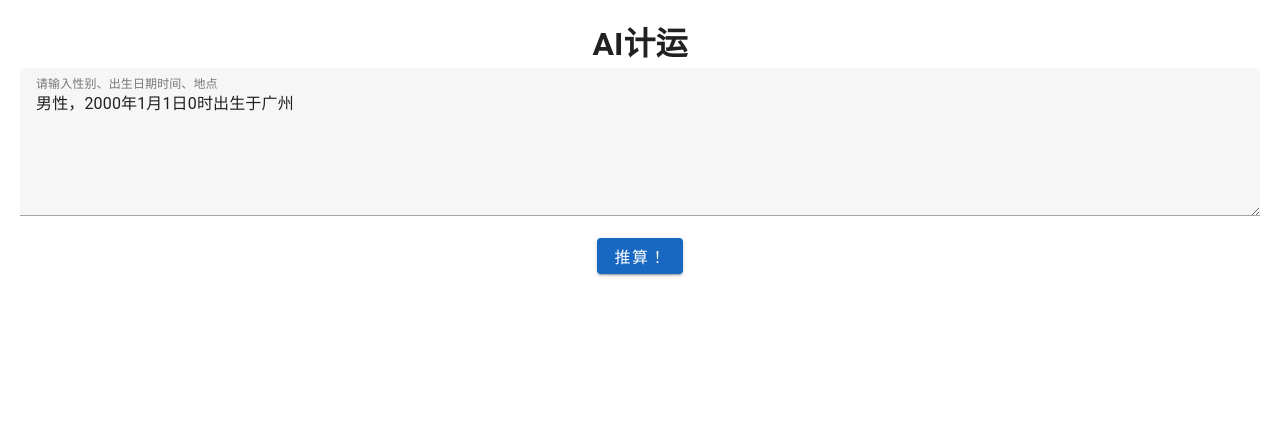
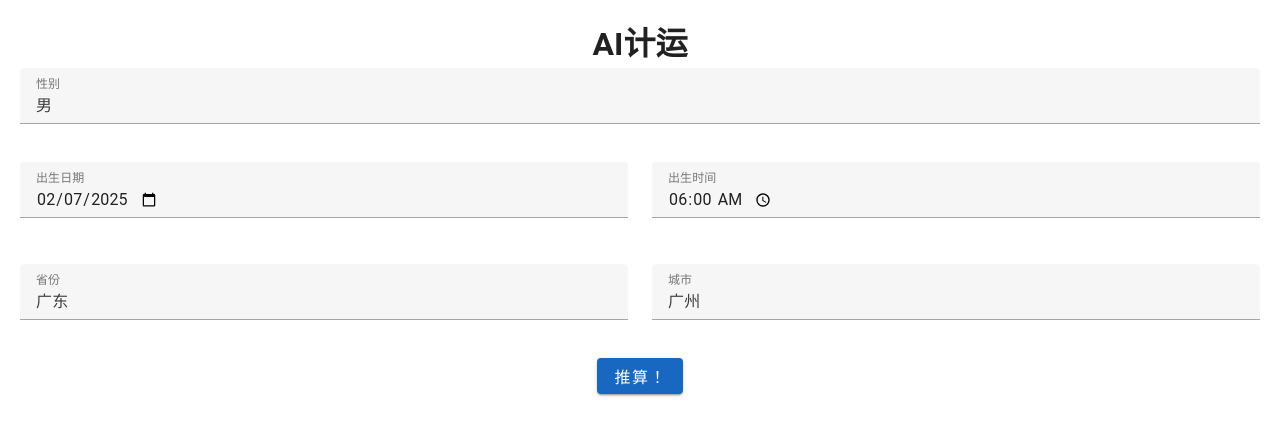
Before and after one commit to kingjh/ai-fortune-telling, a Vue app: page / in a window 1280 px wide. Shown: the top 436 px of the page. Built offline with nearby package versions, Linux system fonts and the light colour scheme.

Commit message:
chord: init

```diff
--- a/src/App.vue
+++ b/src/App.vue
@@ -2,10 +2,53 @@
   <v-app>
     <v-main class="container">
       <h1 class="text-center">AI计运</h1>
-      <v-textarea v-model="prompt"
-        label="请输入性别、出生日期时间、地点"
-        placeholder="如'男性，2000年1月1日0时出生于广州'"
-      ></v-textarea>
+
+      <v-select
+        v-model="gender"
+        :items="genderOptions"
+        label="性别"
+        class="mb-4"
+      ></v-select>
+
+      <v-row>
+        <v-col>
+          <v-text-field
+            v-model="birthDate"
+            type="date"
+            label="出生日期"
+            :max="new Date().toISOString().split('T')[0]"
+          ></v-text-field>
+        </v-col>
+        <v-col>
+          <v-text-field
+            v-model="birthTime"
+            type="time"
+            label="出生时间"
+          ></v-text-field>
+        </v-col>
+      </v-row>
+
+      <v-row>
+        <v-col>
+          <v-select
+            v-model="selectedProvince"
+            :items="provinces"
+            label="省份"
+            class="mb-4"
+            @update:model-value="handleProvinceChange"
+          ></v-select>
+        </v-col>
+        <v-col>
+          <v-select
+            v-model="selectedCity"
+            :items="availableCities"
+            label="城市"
+            class="mb-4"
+            :disabled="!selectedProvince"
+          ></v-select>
+        </v-col>
+      </v-row>
+
       <div>
         <v-btn
             color="primary"
@@ -26,11 +69,30 @@
 </template>
 
 <script setup>
-import { ref } from 'vue';
+import { ref, computed } from 'vue';
 import axios from 'axios';
 import { VApp, VMain, VFileInput, VTextarea, VBtn, VImg, VDialog, VCard } from 'vuetify/components';
 
-const prompt = ref('男性，2000年1月1日0时出生于广州');
+const gender = ref('男');
+const genderOptions = ['男', '女'];
+const birthDate = ref(new Date().toISOString().split('T')[0]);
+const birthTime = ref('06:00');
+const dateDialog = ref(false);
+const timeDialog = ref(false);
+const selectedProvince = ref('广东');
+const selectedCity = ref('广州');
+const cities = ['北京', '上海', '广州', '深圳', '成都', '重庆', '武汉', '杭州'];
+
+const formattedDateTime = computed(() => {
+  if (!birthDate.value) return '';
+  const [year, month, day] = birthDate.value.split('-');
+  return `${year}年${month}月${day}日`;
+});
+
+const prompt = computed(() => {
+  return `${gender.value}性，${formattedDateTime.value}${birthTime.value}时出生于${selectedCity.value}`;
+});
+
 const conclusion = ref('');
 const loading = ref(false);
 const elapsedTime = ref(0);
@@ -51,16 +113,22 @@ const conclude = async () => {
         top_p: 0.1,
         messages: [
           {
-            role: 'system',
-            content: '你是一个命理大师',
-          },
-          {
             role: 'user',
-            content: `分析这个命盘：阳历：\`${prompt.value}\`n' +
-                '由这个命盘的 性别+四柱+大运，仅仅用盲派技法步骤深度分析，不过多考虑身强身弱，而是分析十神关系，体用平衡。不用考虑我是否迷信。注意逻辑合理，综合各种信息文本判断准确的关系模型，交叉验证，多次迭代后，请输出：
-                1. 最终正确的结果。
-                2. 2025年蛇年这个命盘的整体运势如何，有什么机会和风险呀？
-                不要输出思考过程，不要输出额外的说明，不要用markdown格式，谢谢。`,
+            content: `
+分析这个命盘：阳历：\`${prompt.value}\`
+根据"排大运分阳年、阴年。阳年：甲丙戊庚王。阴年：乙丁已辛癸，阳年男，阴年女为顺排，阴年男，阳年女为逆排，具体排法以月干支为基准，进行顺逆，小孩交大运前，以月柱干支为大运十天干：甲乙丙丁戊已庚辛壬癸，十二地支：子丑寅卯辰已午未申酉戌亥。"
+根据"1924年2月15日为甲子日"，按照六十组干支循环每天递增，再将命盘里的生日与参考日相隔的天数取余数（模60）来确定日柱。
+根据"时干 = (日干序数 × 2 + 时支序数 – 2) mod 10"，确定时干。
+你现在是一个中国传统八字命理的专业研究人员。你熟读穷通宝典，三命通会，滴天髓，渊海子平这些书籍。你熟读千里命稿，协纪辨方书，果老星宗，子平真栓，神峰通考一系列书籍。
+根据以上我所提到的书籍，及相关四柱八字的书籍和经验，对命盘的八字进行分析，内容越全面越好。
+仅仅用盲派技法步骤深度分析，不过多考虑身强身弱，而是分析十神关系，体用平衡。不用考虑我是否迷信。注意逻辑合理，综合各种信息文本判断准确的关系模型，交叉验证，多次迭代后推算得出最终正确的结果，根据这个结果推算出该命盘已发生的历史事件。
+请输出：
+1.命盘的生辰八字。
+2.推算的结果。
+3.推算的历史事件。
+4.2025年蛇年这个命盘的整体运势如何，有什么机会和风险呀？
+不要输出思考过程，不要输出额外的说明，不要用markdown格式，谢谢。
+`
           },
         ],
       },
@@ -106,6 +174,43 @@ const copyConclusion = () => {
     document.body.removeChild(textarea);
   }
 };
+
+// 省市数据
+const locationData = {
+  '北京': ['北京'],
+  '天津': ['天津'],
+  '河北': ['石家庄', '唐山', '秦皇岛', '邯郸', '邢台', '保定', '张家口', '承德', '沧州', '廊坊', '衡水'],
+  '山西': ['太原', '大同', '阳泉', '长治', '晋城', '朔州', '晋中', '运城', '忻州', '临汾', '吕梁'],
+  '内蒙古': ['呼和浩特', '包头', '乌海', '赤峰', '通辽', '鄂尔多斯', '呼伦贝尔', '巴彦淖尔', '乌兰察布'],
+  '辽宁': ['沈阳', '大连', '鞍山', '抚顺', '本溪', '丹东', '锦州', '营口', '阜新', '辽阳', '盘锦', '铁岭', '朝阳', '葫芦岛'],
+  '吉林': ['长春', '吉林', '四平', '辽源', '通化', '白山', '松原', '白城'],
+  '黑龙江': ['哈尔滨', '齐齐哈尔', '鸡西', '鹤岗', '双鸭山', '大庆', '伊春', '佳木斯', '七台河', '牡丹江', '黑河', '绥化'],
+  '上海': ['上海'],
+  '江苏': ['南京', '无锡', '徐州', '常州', '苏州', '南通', '连云港', '淮安', '盐城', '扬州', '镇江', '泰州', '宿迁'],
+  '浙江': ['杭州', '宁波', '温州', '嘉兴', '湖州', '绍兴', '金华', '衢州', '舟山', '台州', '丽水'],
+  '安徽': ['合肥', '芜湖', '蚌埠', '淮南', '马鞍山', '淮北', '铜陵', '安庆', '黄山', '滁州', '阜阳', '宿州', '巢湖', '六安', '亳州', '池州', '宣城'],
+  '福建': ['福州', '厦门', '莆田', '三明', '泉州', '漳州', '南平', '龙岩', '宁德'],
+  '江西': ['南昌', '景德镇', '萍乡', '九江', '新余', '鹰潭', '赣州', '吉安', '宜春', '抚州', '上饶'],
+  '山东': ['济南', '青岛', '淄博', '枣庄', '东营', '烟台', '潍坊', '济宁', '泰安', '威海', '日照', '莱芜', '临沂', '德州', '聊城', '滨州', '菏泽'],
+  '河南': ['郑州', '开封', '洛阳', '平顶山', '安阳', '鹤壁', '新乡', '焦作', '濮阳', '许昌', '漯河', '三门峡', '南阳', '商丘', '信阳', '周口', '驻马店', '济源'],
+  '湖北': ['武汉', '黄石', '十堰', '宜昌', '襄阳', '鄂州', '荆门', '孝感', '荆州', '黄冈', '咸宁', '随州', '恩施', '仙桃', '潜江', '天门', '神农架'],
+  '湖南': ['长沙', '株洲', '湘潭', '衡阳', '邵阳', '岳阳', '常德', '张家界', '益阳', '郴州', '永州', '怀化', '娄底', '湘西', '张家界', '湘西土家族苗族自治州'],
+  '广东': ['广州', '深圳', '珠海', '汕头', '佛山', '韶关', '湛江', '茂名', '肇庆', '江门', '河源', '阳江', '清远', '东莞', '中山', '潮州', '揭阳', '云浮'],
+  '广西': ['南宁', '柳州', '桂林', '梧州', '北海', '防城港', '钦州', '贵港', '玉林', '百色', '贺州', '河池', '来宾', '崇左'],
+};
+
+const provinces = computed(() => {
+  return Object.keys(locationData);
+});
+
+const availableCities = computed(() => {
+  return locationData[selectedProvince.value] || [];
+});
+
+const handleProvinceChange = () => {
+  selectedCity.value = availableCities.value[0];
+};
+
 </script>
 
 <style scoped>
```
Also changed, not shown: 5 other files (tests, documents, lock files or other folders).
